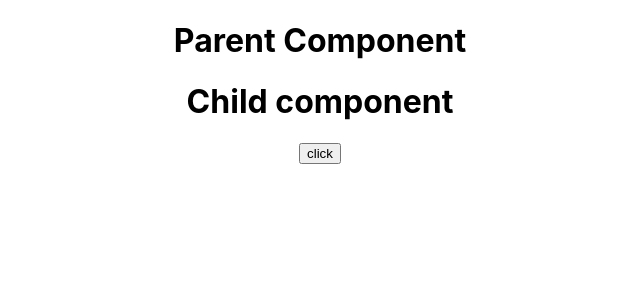
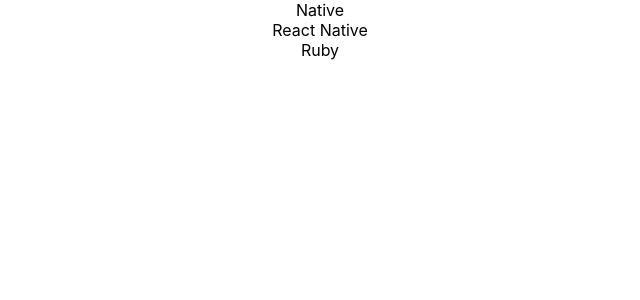
Before and after one commit to srinivasakalyan97/ReactPro, a React (Create React App) app in the folder learnreact/: page / in a window 1280 px wide. Shown: the top 300 px of the page, without its empty margins (320-960 px from the left). Built offline with nearby package versions, Linux system fonts and the light colour scheme.

Commit message:
list rendering

```diff
--- a/learnreact/src/App.js
+++ b/learnreact/src/App.js
@@ -6,8 +6,9 @@ import './App.css';
 // import Stateinfo from './stateinfo'
 // import Counter from './components/counter';
 // import EventBindFourmethods from './components/eventBindFourmethods';
-import ParentComponentC from './components/ParentComponentC';
-
+// import ParentComponentC from './components/ParentComponentC';
+import ListRendering from './components/ListRender/ListRendering';
+// import RecieveList from './components/ListRender/RecieveList'
 class App extends Component {
   render(){
   return (
@@ -22,7 +23,9 @@ class App extends Component {
       <Stateinfo />
       <Counter /> */}
       {/* <EventBindFourmethods /> */}
-      <ParentComponentC />
+      {/* <ParentComponentC /> */}
+      <ListRendering />
+      {/* <RecieveList  /> */}
     </div>
   );
 }
--- /dev/null
+++ b/learnreact/src/components/ListRender/ListRendering.js
@@ -0,0 +1,24 @@
+import React from 'react';
+import RecieveList from './RecieveList';
+export default function ListRendering() {
+	const emp = [
+		{
+			emp: 'Sanjay',
+			age: '22',
+			skill: 'Native'
+		},
+		{
+			emp: 'Shrey',
+			age: '23',
+			skill: 'React Native'
+		},
+		{
+			emp: 'Sahith',
+			age: '32',
+			skill: 'Ruby'
+		}
+	];
+
+	const result = emp.map(x => <RecieveList xas={x} />);
+	return <div>{result}</div>;
+}
--- /dev/null
+++ b/learnreact/src/components/ListRender/RecieveList.js
@@ -0,0 +1,5 @@
+import React from 'react';
+
+export default function RecieveList({ xas }) {
+	return <div>{xas.skill}</div>;
+}
```
